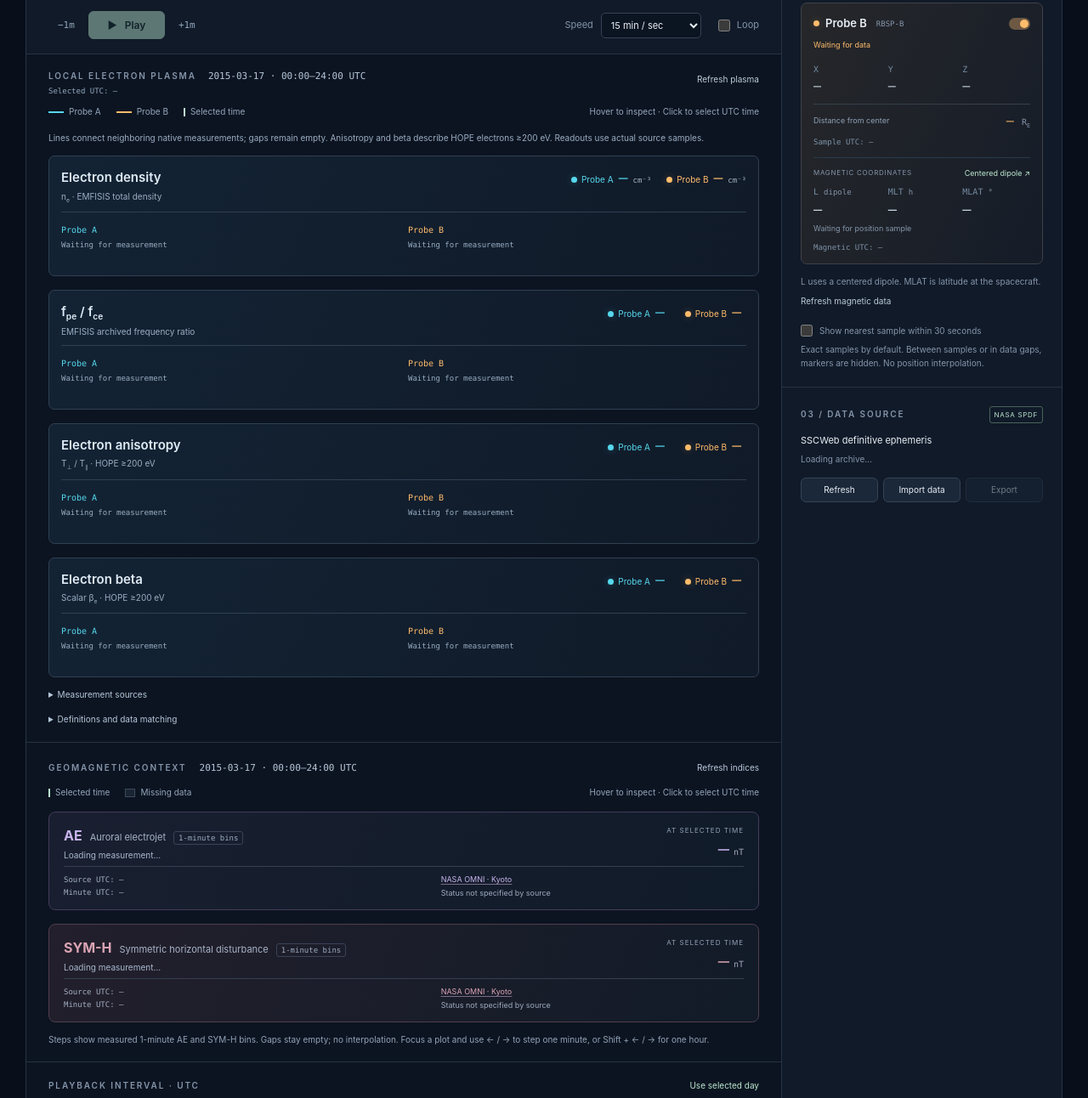
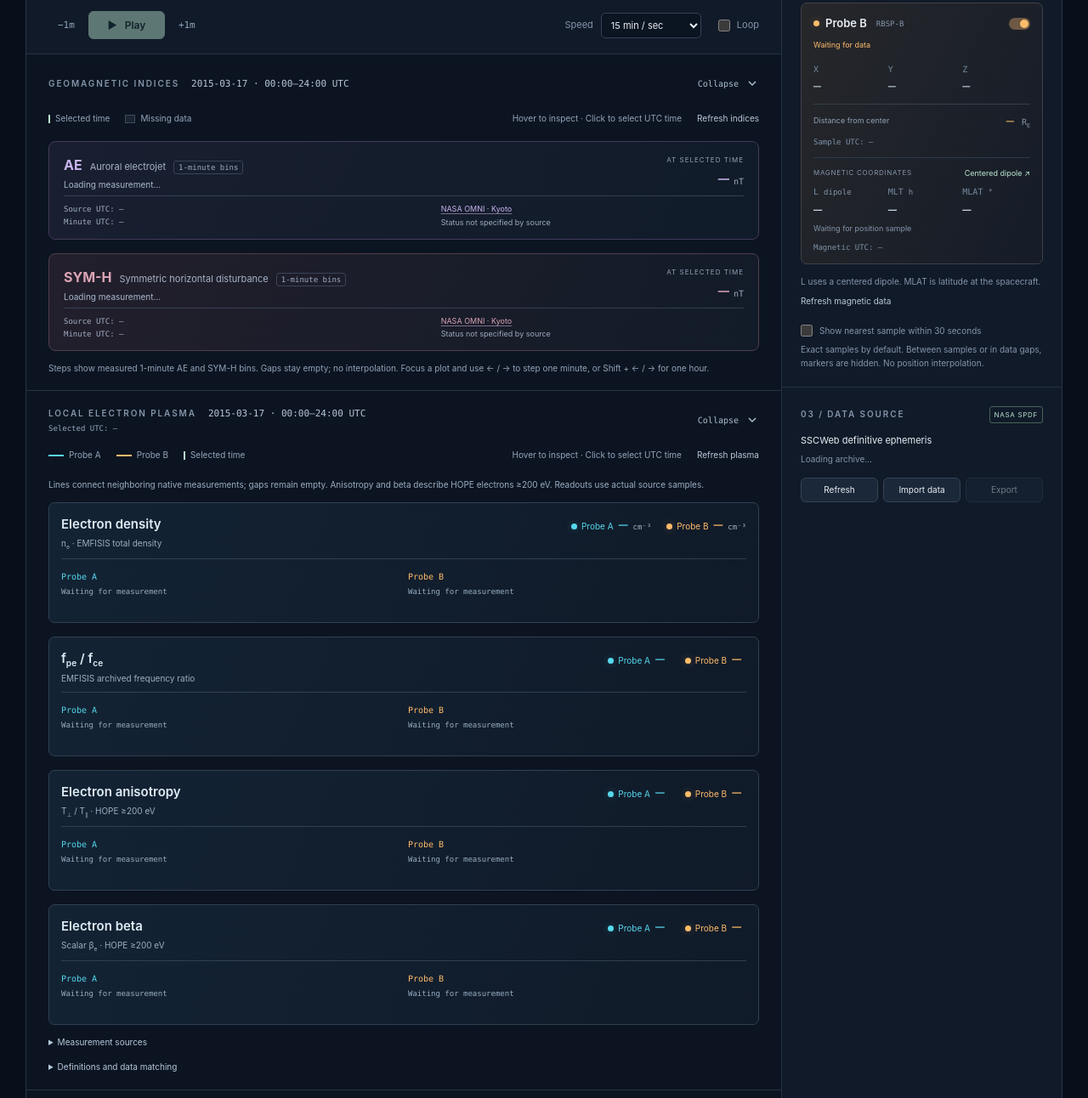
Before and after one commit to Qiushuo2001/van-allen-explorer, a website: page index.html in a window 1280 px wide. Shown: the part 733-2025 px from the top of the page at 85% size. Drawn offline with nearby package versions, Linux system fonts and the light colour scheme.

Commit message:
Move geomagnetic plots above plasma and make both sections collapsible

```diff
--- a/index.html
+++ b/index.html
@@ -6,7 +6,7 @@
   <meta name="color-scheme" content="dark">
   <meta name="description" content="Explore the historical orbits of NASA's Van Allen Probes using definitive SSCWeb spacecraft ephemerides.">
   <title>Van Allen · Mission Explorer</title>
-  <link rel="stylesheet" href="styles.css?v=1.6.0">
+  <link rel="stylesheet" href="styles.css?v=1.6.1">
 </head>
 <body>
   <header class="app-header">
@@ -54,9 +54,38 @@
           <div class="timeline-ticks"><span id="timeline-start"></span><span id="timeline-mid"></span><span id="timeline-end"></span></div>
           <div class="transport"><div class="transport-buttons"><button id="step-back" title="Previous archived minute" aria-label="Back one minute">−1m</button><button class="play-button" id="play" disabled><span id="play-icon">▶</span><span id="play-label">Play</span></button><button id="step-forward" title="Next archived minute" aria-label="Forward one minute">+1m</button></div><label class="speed-label" for="speed">Speed<select id="speed"><option value="60">1 min / sec</option><option value="300">5 min / sec</option><option value="900" selected>15 min / sec</option><option value="3600">1 hour / sec</option></select></label><label class="check-label"><input type="checkbox" id="loop">Loop</label></div>
         </section>
+        <section class="indices-section" id="indices-section" aria-label="AE and SYM-H time-series plots">
+          <details class="panel-disclosure" open>
+            <summary class="panel-toggle">
+              <span class="panel-heading"><span class="eyebrow">GEOMAGNETIC INDICES</span><span class="indices-day" id="indices-day">2015-03-17 · 00:00–24:00 UTC</span></span>
+              <span class="panel-toggle-hint" aria-hidden="true"><span class="panel-collapse-label">Collapse</span><span class="panel-expand-label">Expand</span><svg viewBox="0 0 16 16" width="16" height="16"><path d="m4 6 4 4 4-4"/></svg></span>
+            </summary>
+            <div class="panel-content">
+              <div class="panel-tools"><div class="plot-legend"><span><i class="plot-selected-key"></i>Selected time</span><span><i class="plot-gap-key"></i>Missing data</span><span class="plot-help">Hover to inspect · Click to select UTC time</span></div><button id="indices-retry" class="text-button">Refresh indices</button></div>
+              <div class="indices-grid">
+                <article class="index-card index-ae" aria-labelledby="index-ae-title">
+                  <div class="index-plot-header"><div><div class="index-card-heading"><h2 id="index-ae-title">AE</h2><span>Auroral electrojet</span><span class="index-resolution">1-minute bins</span></div><p class="index-state" id="index-ae-state" role="status">Loading measurement…</p></div><div class="index-measurement"><span class="index-selected-label">AT SELECTED TIME</span><div class="index-number"><span id="index-ae-value">—</span><small>nT</small></div></div></div>
+                  <div id="index-ae-plot" aria-label="AE versus UTC time, in nanotesla"></div>
+                  <div class="index-details-row"><div class="index-timestamps"><p id="index-ae-time">Source UTC: —</p><p id="index-ae-interval">Minute UTC: —</p></div><div class="index-provenance"><a id="index-ae-source" href="https://cdaweb.gsfc.nasa.gov/" target="_blank" rel="noopener">NASA OMNI · Kyoto</a><p class="index-quality" id="index-ae-quality">Status not specified by source</p><p class="index-origin" id="index-ae-origin"></p></div></div>
+                </article>
+                <article class="index-card index-symh" aria-labelledby="index-symh-title">
+                  <div class="index-plot-header"><div><div class="index-card-heading"><h2 id="index-symh-title">SYM-H</h2><span>Symmetric horizontal disturbance</span><span class="index-resolution">1-minute bins</span></div><p class="index-state" id="index-symh-state" role="status">Loading measurement…</p></div><div class="index-measurement"><span class="index-selected-label">AT SELECTED TIME</span><div class="index-number"><span id="index-symh-value">—</span><small>nT</small></div></div></div>
+                  <div id="index-symh-plot" aria-label="SYM-H versus UTC time, in nanotesla"></div>
+                  <div class="index-details-row"><div class="index-timestamps"><p id="index-symh-time">Source UTC: —</p><p id="index-symh-interval">Minute UTC: —</p></div><div class="index-provenance"><a id="index-symh-source" href="https://cdaweb.gsfc.nasa.gov/" target="_blank" rel="noopener">NASA OMNI · Kyoto</a><p class="index-quality" id="index-symh-quality">Status not specified by source</p><p class="index-origin" id="index-symh-origin"></p></div></div>
+                </article>
+              </div>
+              <p class="indices-note">Steps show measured 1-minute AE and SYM-H bins. Gaps stay empty; no interpolation. Focus a plot and use ← / → to step one minute, or Shift + ← / → for one hour.</p>
+            </div>
+          </details>
+        </section>
         <section class="plasma-section" id="plasma-section" aria-label="Electron plasma time-series plots for both probes">
-          <div class="plasma-heading"><div><span class="eyebrow">LOCAL ELECTRON PLASMA</span><span class="plasma-day" id="plasma-day">2015-03-17 · 00:00–24:00 UTC</span><span class="plasma-time" id="plasma-time">Selected UTC: —</span></div><button id="plasma-retry" class="text-button" type="button">Refresh plasma</button></div>
-          <div class="plot-legend plasma-legend"><span><i class="plasma-line-key plasma-key-a"></i>Probe A</span><span><i class="plasma-line-key plasma-key-b"></i>Probe B</span><span><i class="plot-selected-key"></i>Selected time</span><span class="plot-help">Hover to inspect · Click to select UTC time</span></div>
+          <details class="panel-disclosure" open>
+            <summary class="panel-toggle">
+              <span class="panel-heading"><span class="eyebrow">LOCAL ELECTRON PLASMA</span><span class="plasma-day" id="plasma-day">2015-03-17 · 00:00–24:00 UTC</span><span class="plasma-time" id="plasma-time">Selected UTC: —</span></span>
+              <span class="panel-toggle-hint" aria-hidden="true"><span class="panel-collapse-label">Collapse</span><span class="panel-expand-label">Expand</span><svg viewBox="0 0 16 16" width="16" height="16"><path d="m4 6 4 4 4-4"/></svg></span>
+            </summary>
+            <div class="panel-content">
+              <div class="panel-tools"><div class="plot-legend plasma-legend"><span><i class="plasma-line-key plasma-key-a"></i>Probe A</span><span><i class="plasma-line-key plasma-key-b"></i>Probe B</span><span><i class="plot-selected-key"></i>Selected time</span><span class="plot-help">Hover to inspect · Click to select UTC time</span></div><button id="plasma-retry" class="text-button" type="button">Refresh plasma</button></div>
               <p class="plasma-summary">Lines connect neighboring native measurements; gaps remain empty. Anisotropy and beta describe HOPE electrons ≥200 eV. Readouts use actual source samples.</p>
               <div class="plasma-charts"><article class="plasma-chart" aria-labelledby="plasma-density-title">
                   <div class="plasma-chart-header"><div><h2 id="plasma-density-title">Electron density</h2><p>n<sub>e</sub> · EMFISIS total density</p></div><div class="plasma-selected-values" aria-label="Values at selected time"><div class="plasma-selected plasma-selected-a"><span><i class="key a" aria-hidden="true"></i>Probe A</span><strong id="plasma-density-rbspa">—</strong><small>cm⁻³</small></div><div class="plasma-selected plasma-selected-b"><span><i class="key b" aria-hidden="true"></i>Probe B</span><strong id="plasma-density-rbspb">—</strong><small>cm⁻³</small></div></div></div>
@@ -77,23 +106,8 @@
                 </article></div>
               <details class="plasma-methods"><summary>Measurement sources</summary><div class="plasma-provenance-grid"><div class="plasma-provenance plasma-selected-a"><h3><i class="key a" aria-hidden="true"></i>Probe A</h3><p class="plasma-status" id="plasma-status-rbspa" role="status">Loading plasma measurements…</p><div class="plasma-source-links"><a id="plasma-source-density-rbspa" href="https://cdaweb.gsfc.nasa.gov/" target="_blank" rel="noopener">Density / frequency ratio ↗</a><a id="plasma-source-moments-rbspa" href="https://cdaweb.gsfc.nasa.gov/" target="_blank" rel="noopener">Electron moments ↗</a><a id="plasma-source-field-rbspa" href="https://cdaweb.gsfc.nasa.gov/" target="_blank" rel="noopener">Measured |B| ↗</a></div></div><div class="plasma-provenance plasma-selected-b"><h3><i class="key b" aria-hidden="true"></i>Probe B</h3><p class="plasma-status" id="plasma-status-rbspb" role="status">Loading plasma measurements…</p><div class="plasma-source-links"><a id="plasma-source-density-rbspb" href="https://cdaweb.gsfc.nasa.gov/" target="_blank" rel="noopener">Density / frequency ratio ↗</a><a id="plasma-source-moments-rbspb" href="https://cdaweb.gsfc.nasa.gov/" target="_blank" rel="noopener">Electron moments ↗</a><a id="plasma-source-field-rbspb" href="https://cdaweb.gsfc.nasa.gov/" target="_blank" rel="noopener">Measured |B| ↗</a></div></div></div></details>
               <details class="plasma-methods"><summary>Definitions and data matching</summary><p>Density and f<sub>pe</sub>/f<sub>ce</sub> are archived EMFISIS Level 4 values. Anisotropy is T<sub>⊥</sub>/T<sub>∥</sub>. Scalar β<sub>e</sub> = 2μ₀ n<sub>HOPE</sub> e(T<sub>∥</sub> + 2T<sub>⊥</sub>)/(3|B|²), using the matching HOPE density and temperatures plus measured EMFISIS |B|. These HOPE quantities describe the ≥200 eV electron population, up to the instrument's approximately 50 keV upper range.</p><p>The nearest native records are displayed only within strict time limits and continuously sampled intervals: ≤3.5 s for density/ratio, ≤12.5 s for HOPE, and ≤2.01 s for |B| relative to the HOPE epoch. Source times and offsets identify the actual measurements. Selected values are never interpolated or extrapolated; fill values, rejected quality flags, gaps, and retrieval failures remain unavailable. These limits are selection rules, not averaging intervals. <a href="README.md#local-electron-plasma-conditions" target="_blank" rel="noopener">Full provenance and matching rules ↗</a></p></details>
-        </section>
-        <section class="indices-section" id="indices-section" aria-label="AE and SYM-H time-series plots">
-          <div class="indices-heading"><div><span class="eyebrow">GEOMAGNETIC CONTEXT</span><span class="indices-day" id="indices-day">2015-03-17 · 00:00–24:00 UTC</span></div><button id="indices-retry" class="text-button">Refresh indices</button></div>
-          <div class="plot-legend"><span><i class="plot-selected-key"></i>Selected time</span><span><i class="plot-gap-key"></i>Missing data</span><span class="plot-help">Hover to inspect · Click to select UTC time</span></div>
-          <div class="indices-grid">
-            <article class="index-card index-ae" aria-labelledby="index-ae-title">
-              <div class="index-plot-header"><div><div class="index-card-heading"><h2 id="index-ae-title">AE</h2><span>Auroral electrojet</span><span class="index-resolution">1-minute bins</span></div><p class="index-state" id="index-ae-state" role="status">Loading measurement…</p></div><div class="index-measurement"><span class="index-selected-label">AT SELECTED TIME</span><div class="index-number"><span id="index-ae-value">—</span><small>nT</small></div></div></div>
-              <div id="index-ae-plot" aria-label="AE versus UTC time, in nanotesla"></div>
-              <div class="index-details-row"><div class="index-timestamps"><p id="index-ae-time">Source UTC: —</p><p id="index-ae-interval">Minute UTC: —</p></div><div class="index-provenance"><a id="index-ae-source" href="https://cdaweb.gsfc.nasa.gov/" target="_blank" rel="noopener">NASA OMNI · Kyoto</a><p class="index-quality" id="index-ae-quality">Status not specified by source</p><p class="index-origin" id="index-ae-origin"></p></div></div>
-            </article>
-            <article class="index-card index-symh" aria-labelledby="index-symh-title">
-              <div class="index-plot-header"><div><div class="index-card-heading"><h2 id="index-symh-title">SYM-H</h2><span>Symmetric horizontal disturbance</span><span class="index-resolution">1-minute bins</span></div><p class="index-state" id="index-symh-state" role="status">Loading measurement…</p></div><div class="index-measurement"><span class="index-selected-label">AT SELECTED TIME</span><div class="index-number"><span id="index-symh-value">—</span><small>nT</small></div></div></div>
-              <div id="index-symh-plot" aria-label="SYM-H versus UTC time, in nanotesla"></div>
-              <div class="index-details-row"><div class="index-timestamps"><p id="index-symh-time">Source UTC: —</p><p id="index-symh-interval">Minute UTC: —</p></div><div class="index-provenance"><a id="index-symh-source" href="https://cdaweb.gsfc.nasa.gov/" target="_blank" rel="noopener">NASA OMNI · Kyoto</a><p class="index-quality" id="index-symh-quality">Status not specified by source</p><p class="index-origin" id="index-symh-origin"></p></div></div>
-            </article>
             </div>
-          <p class="indices-note">Steps show measured 1-minute AE and SYM-H bins. Gaps stay empty; no interpolation. Focus a plot and use ← / → to step one minute, or Shift + ← / → for one hour.</p>
+          </details>
         </section>
         <section class="interval-panel" aria-label="Playback time interval"><div class="interval-title"><span class="eyebrow">PLAYBACK INTERVAL · UTC</span><button id="center-day" class="text-button">Use selected day</button></div><div class="interval-inputs"><label>From<input id="interval-start" type="datetime-local" step="60" value="2015-03-17T00:00"></label><span aria-hidden="true">→</span><label>To<input id="interval-end" type="datetime-local" step="60" value="2015-03-18T00:00"></label><button id="apply-interval">Apply</button></div><p id="interval-message" class="small-note" role="status">Playback advances through archived minutes; it does not propagate an orbit.</p></section>
       </div>
--- a/package.json
+++ b/package.json
@@ -1,7 +1,7 @@
 {
   "name": "van-allen-mission-explorer",
   "private": true,
-  "version": "1.6.0",
+  "version": "1.6.1",
   "type": "module",
   "description": "Local browser viewer for definitive NASA SSCWeb Van Allen Probes ephemerides",
   "scripts": {
--- a/styles.css
+++ b/styles.css
@@ -9,10 +9,7 @@
 
 /* Measured geomagnetic time series share a UTC axis and the existing index colors. */
 .indices-section{border-top:1px solid var(--line);background:var(--panel-deep);padding:18px 26px}
-.indices-heading{display:flex;justify-content:space-between;align-items:center;gap:14px;margin-bottom:10px}
-.indices-heading>div{display:flex;align-items:center;gap:15px;flex-wrap:wrap}
 .indices-day{font:11px var(--mono);color:#b6c6d8}
-.indices-heading .text-button{font-size:10px;flex-shrink:0;color:#bac8db}
 .plot-legend{display:flex;align-items:center;flex-wrap:wrap;gap:8px 18px;font-size:10px;color:#93a5ba;margin:0 0 15px}
 .plot-legend>span{display:flex;align-items:center;gap:6px}.plot-legend .plot-help{margin-left:auto}
 .plot-selected-key{display:inline-block;height:10px;border-left:2px solid var(--mint)}
@@ -54,8 +51,8 @@
 .index-provenance a{color:var(--index-accent);text-decoration-color:#7b6c8a;text-underline-offset:2px}.index-provenance a:hover{color:var(--text)}
 .index-quality{color:#9caabd;margin-top:2px}.index-origin{color:#8e9eb2;margin-top:2px}.index-origin:empty{display:none}
 .indices-note{font-size:10px;line-height:1.6;color:#92a3b8;margin-top:12px}
-@media(max-width:1120px){.indices-section{padding:16px 18px}.indices-heading>div{gap:5px 12px}.index-card{padding:13px}}
-@media(max-width:600px){.indices-section{padding:16px 14px}.indices-heading{align-items:flex-start}.indices-heading>div{flex-direction:column;align-items:flex-start;gap:5px}.plot-legend{gap:7px 15px}.plot-legend .plot-help{margin-left:0;flex-basis:100%}.indices-grid{gap:13px}.index-card{padding:12px 10px}.index-card-heading{gap:3px 8px}.index-card-heading>span{font-size:10px}.index-card-heading .index-resolution{font-size:8px}.index-details-row{grid-template-columns:minmax(0,1fr);gap:7px}.index-provenance{display:block}.index-number{font-size:20px}.index-selected-label{font-size:7px;letter-spacing:.4px}.plot-inspection{min-height:45px}.plot-status{left:46px;right:10px;font-size:10px}}
+@media(max-width:1120px){.indices-section{padding:16px 18px}.index-card{padding:13px}}
+@media(max-width:600px){.indices-section{padding:16px 14px}.plot-legend{gap:7px 15px}.plot-legend .plot-help{margin-left:0;flex-basis:100%}.indices-grid{gap:13px}.index-card{padding:12px 10px}.index-card-heading{gap:3px 8px}.index-card-heading>span{font-size:10px}.index-card-heading .index-resolution{font-size:8px}.index-details-row{grid-template-columns:minmax(0,1fr);gap:7px}.index-provenance{display:block}.index-number{font-size:20px}.index-selected-label{font-size:7px;letter-spacing:.4px}.plot-inspection{min-height:45px}.plot-status{left:46px;right:10px;font-size:10px}}
 
 /* NASA magnetic coordinates belong to the displayed spacecraft sample. */
 .magnetic-block{border-top:1px solid #293b4d;margin-top:13px;padding-top:11px}
@@ -81,13 +78,9 @@
 
 /* Native electron-plasma time series, with a shared UTC axis for both probes. */
 .plasma-section{border-top:1px solid var(--line);background:var(--panel-deep);padding:18px 26px}
-.plasma-heading{display:flex;align-items:flex-start;justify-content:space-between;gap:14px}
-.plasma-heading>div{display:flex;flex-wrap:wrap;align-items:center;gap:5px 14px}
-.plasma-heading .text-button{font-size:10px;flex-shrink:0}
 .plasma-day{font:11px var(--mono);color:#b6c6d8}
 .plasma-time{font:9px var(--mono);color:#92a7bd;flex-basis:100%}
 .plasma-summary{font-size:10px;line-height:1.6;color:#9aadc2;margin:8px 0 13px;max-width:800px}
-.plasma-legend{margin-top:12px}
 .plasma-line-key{display:inline-block;width:18px;border-top:2px solid;vertical-align:middle}
 .plasma-key-a{color:var(--cyan)}.plasma-key-b{color:var(--amber)}
 .plasma-charts{display:grid;gap:16px}
@@ -129,4 +122,24 @@
 .plasma-provenance-grid{display:grid;grid-template-columns:repeat(2,minmax(0,1fr));gap:12px;margin-top:10px}
 .plasma-provenance h3{display:flex;align-items:center;gap:6px;color:var(--plasma-accent);font-size:11px;font-weight:500}
 @media(max-width:1120px){.plasma-section{padding:16px 18px}.plasma-chart{padding:13px}}
-@media(max-width:600px){.plasma-section{padding:16px 14px}.plasma-heading>div{flex-direction:column;align-items:flex-start}.plasma-chart{padding:12px 10px}.plasma-chart-header{gap:7px}.plasma-chart-header>div{width:100%}.plasma-selected-values{justify-content:flex-start;gap:5px 15px}.plasma-selected>strong{font-size:16px}.plasma-chart-notes,.plasma-plot-inspection,.plasma-provenance-grid{grid-template-columns:1fr;gap:6px}.plasma-selected-note>p{min-height:0}.plasma-plot-inspection-row{min-height:34px}}
+@media(max-width:600px){.plasma-section{padding:16px 14px}.plasma-chart{padding:12px 10px}.plasma-chart-header{gap:7px}.plasma-chart-header>div{width:100%}.plasma-selected-values{justify-content:flex-start;gap:5px 15px}.plasma-selected>strong{font-size:16px}.plasma-chart-notes,.plasma-plot-inspection,.plasma-provenance-grid{grid-template-columns:1fr;gap:6px}.plasma-selected-note>p{min-height:0}.plasma-plot-inspection-row{min-height:34px}}
+
+/* Native disclosure headers keep both plot sections keyboard accessible. */
+.panel-disclosure{min-width:0}
+.panel-toggle{display:flex;align-items:center;justify-content:space-between;gap:14px;min-height:32px;cursor:pointer;list-style:none;border-radius:4px}
+.panel-toggle::-webkit-details-marker{display:none}
+.panel-toggle::marker{content:""}
+.panel-toggle:focus-visible{outline:2px solid var(--mint);outline-offset:6px}
+.panel-heading{display:flex;flex-wrap:wrap;align-items:center;gap:5px 14px;min-width:0}
+.panel-toggle-hint{display:flex;align-items:center;gap:8px;flex-shrink:0;font:10px var(--mono);color:#a9becf}
+.panel-toggle-hint svg{fill:none;stroke:currentColor;stroke-width:1.5;transform:rotate(-90deg)}
+.panel-toggle:hover .panel-toggle-hint{color:var(--mint)}
+.panel-collapse-label{display:none}
+.panel-disclosure[open]>.panel-toggle .panel-collapse-label{display:inline}
+.panel-disclosure[open]>.panel-toggle .panel-expand-label{display:none}
+.panel-disclosure[open]>.panel-toggle svg{transform:rotate(0)}
+.panel-content{padding-top:14px}
+.panel-tools{display:flex;flex-wrap:wrap;align-items:center;gap:10px 18px;margin-bottom:15px}
+.panel-tools .plot-legend{flex:1 1 340px;margin:0}
+.panel-tools>.text-button{flex-shrink:0;font-size:10px;color:#bac8db;margin-left:auto}
+@media(max-width:600px){.panel-toggle{align-items:flex-start}.panel-heading{flex-direction:column;align-items:flex-start}.panel-toggle-hint{padding-top:2px}.panel-tools{gap:10px}.panel-tools .plot-legend{flex-basis:100%}}
```
Also changed, not shown: README.md. Lines whose indentation alone changed are shown as unchanged.
